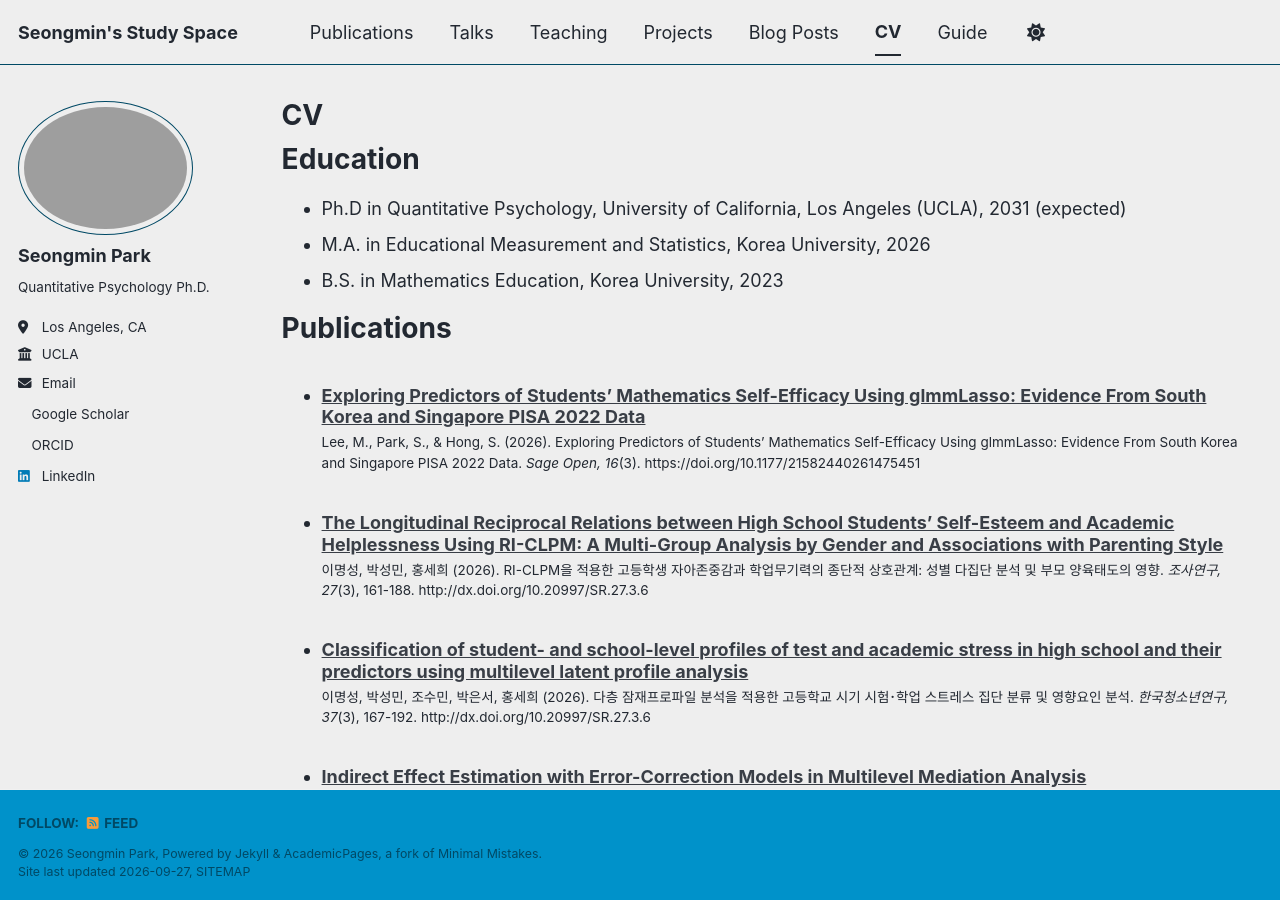
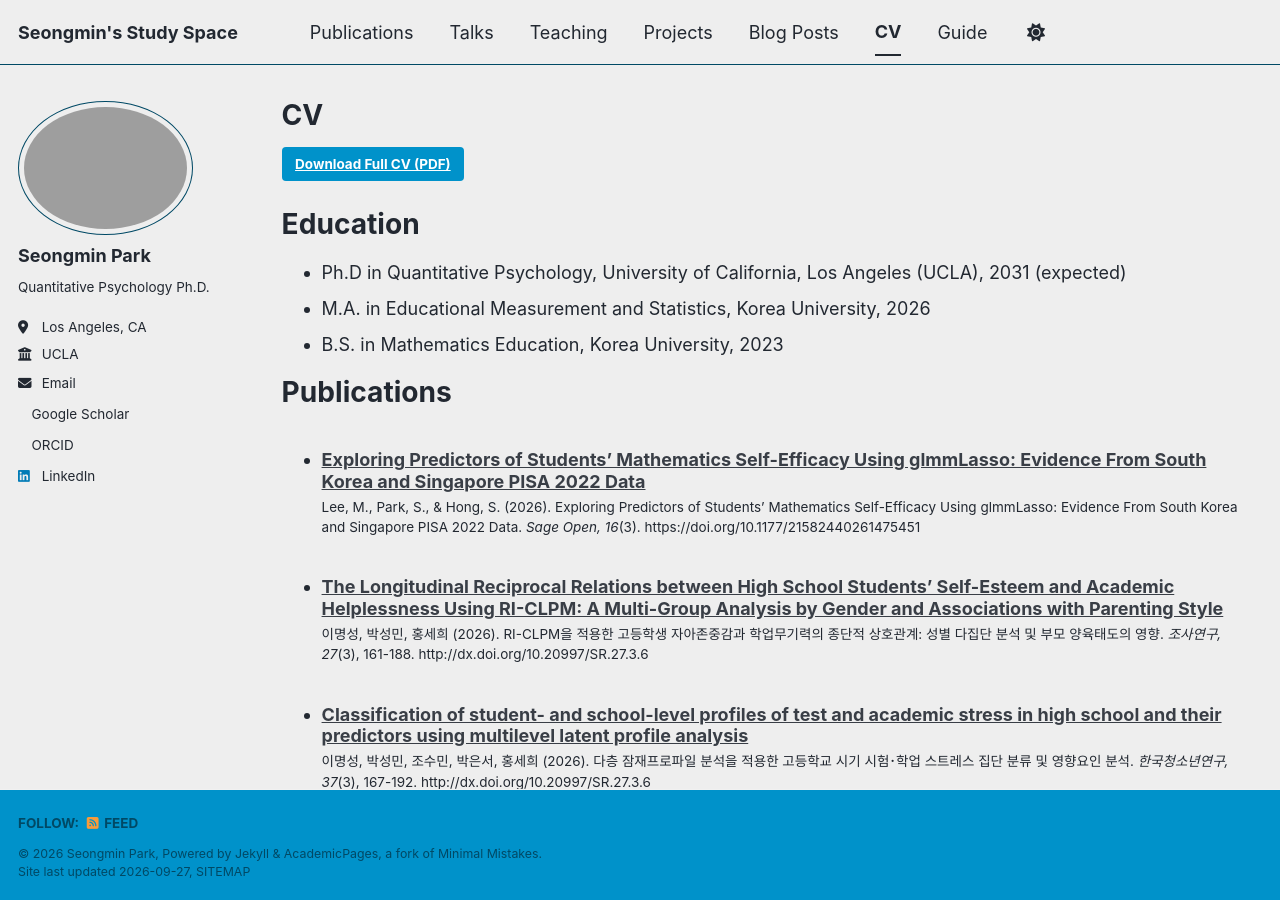
Before and after one commit to gganggang2/smparkedu, a Jekyll site: the page built from _pages/cv.md, in a window 1280 px wide and 900 px high. Built offline with Jekyll 4.4.1, drawn with Linux system fonts in a browser that asks for light colours; a style sheet for code colours, icons or effects is not loaded.

Commit message:
Update cv.md

```diff
--- a/_pages/cv.md
+++ b/_pages/cv.md
@@ -8,6 +8,8 @@ redirect_from:
 ---
 
 {% include base_path %}
+
+<p><a href="{{ site.baseurl }}/files/cv.pdf" class="btn btn--primary" target="_blank">Download Full CV (PDF)</a></p>
 
 Education
 ======
```
